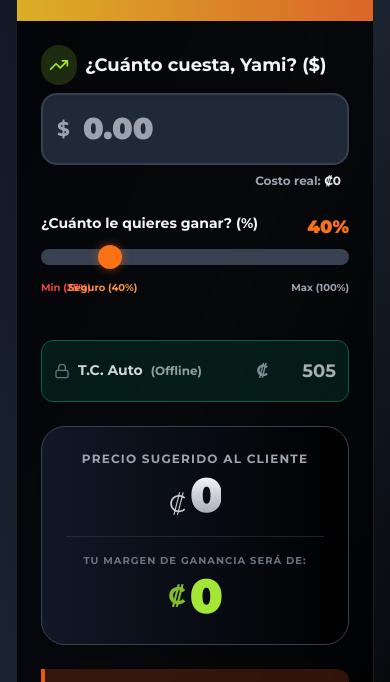
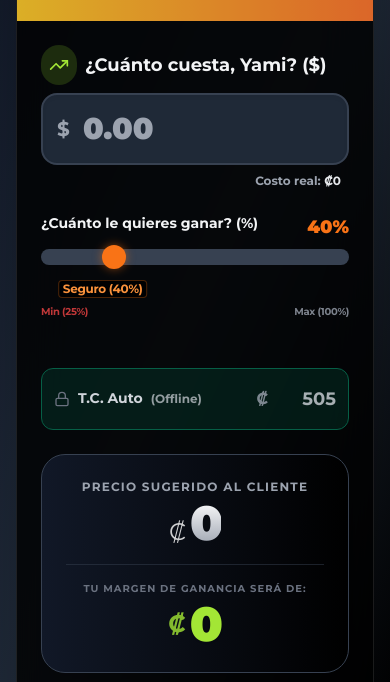
Before and after one commit to TAVCR/calculadorakiwi, a plain HTML site: page index.html in a window 390 px wide. Shown: the part 100-782 px from the top of the page. Drawn offline with nearby package versions, Linux system fonts and the light colour scheme; no server answers; grey boxes are pictures that could not be loaded.

Commit message:
Enhance HTML structure for mobile app experience
Added meta tags for viewport and app capabilities, and improved body styles for a native app-like experience.

```diff
--- a/index.html
+++ b/index.html
@@ -2,7 +2,10 @@
 <html lang="es" class="dark">
 <head>
     <meta charset="UTF-8">
-    <meta name="viewport" content="width=device-width, initial-scale=1.0">
+    <meta name="viewport" content="width=device-width, initial-scale=1.0, maximum-scale=1.0, user-scalable=no, viewport-fit=cover">
+    <meta name="apple-mobile-web-app-capable" content="yes">
+    <meta name="apple-mobile-web-app-status-bar-style" content="black-translucent">
+    <meta name="theme-color" content="#000000">
     <title>Kiwi Glow - Calculadora Personal Shopper</title>
 
     <!-- Fuente Montserrat -->
@@ -29,6 +32,13 @@
     <script src="https://unpkg.com/lucide@latest"></script>
 
     <style>
+        /* Estilos para comportamiento de App Nativa */
+        html, body {
+            overscroll-behavior-y: none; /* Evita el rebote elástico en móviles */
+            height: 100%;
+            overflow: hidden; /* Evita scroll en el body principal */
+        }
+
         /* Estilos personalizados para inputs range y number */
         input[type=number]::-webkit-inner-spin-button,
         input[type=number]::-webkit-outer-spin-button {
@@ -51,9 +61,18 @@
         .range-slider::-webkit-slider-thumb:hover {
             transform: scale(1.1);
         }
+
+        /* Contenedor escroleable suave */
+        .app-container {
+            height: 100%;
+            overflow-y: auto;
+            -webkit-overflow-scrolling: touch;
+        }
     </style>
 </head>
-<body class="font-montserrat min-h-screen flex items-center justify-center p-4 transition-colors duration-500 bg-gradient-to-br from-lime-400 via-emerald-500 to-teal-600 dark:from-gray-900 dark:via-gray-800 dark:to-black">
+<body class="font-montserrat min-h-screen transition-colors duration-500 bg-gradient-to-br from-lime-400 via-emerald-500 to-teal-600 dark:from-gray-900 dark:via-gray-800 dark:to-black">
+
+    <div class="app-container w-full flex items-center justify-center p-4">
 
         <!-- MODAL DE ADVERTENCIA (Oculto por defecto) -->
         <div id="warning-modal" class="fixed inset-0 z-50 flex items-center justify-center bg-black/95 hidden backdrop-blur-sm p-6 transition-all duration-300">
@@ -82,7 +101,7 @@
         </div>
 
         <!-- Tarjeta Principal -->
-    <div class="w-full max-w-md backdrop-blur-xl rounded-3xl shadow-2xl overflow-hidden border transition-all duration-300 relative bg-white/95 border-white/50 dark:bg-black/80 dark:border-white/10">
+        <div class="w-full max-w-md backdrop-blur-xl rounded-3xl shadow-2xl overflow-hidden border transition-all duration-300 relative bg-white/95 border-white/50 dark:bg-black/80 dark:border-white/10 my-auto">
 
             <!-- Encabezado -->
             <div class="bg-gradient-to-r from-yellow-500 to-orange-600 p-6 text-center relative overflow-hidden">
@@ -133,28 +152,35 @@
                     </div>
                 </div>
 
-            <!-- Sección 2: Margen de Ganancia (CORREGIDO) -->
-            <div class="space-y-2 relative pb-5">
+                <!-- Sección 2: Margen de Ganancia (CORREGIDO - Diseño Escalonado) -->
+                <div class="space-y-2 relative pb-8">
                     <label class="font-bold text-sm flex justify-between text-gray-600 dark:text-gray-100">
                         <span>¿Cuánto le quieres ganar? (%)</span>
                         <span class="text-orange-500 font-black text-lg" id="margin-display">40%</span>
                     </label>
+                    <!-- CAMBIO: step="2" en lugar de "5" -->
                     <input
                         type="range"
                         id="margin-slider"
                         min="25"
                         max="100"
-                    step="5"
+                        step="2"
                         value="40"
-                    class="w-full h-4 bg-gray-700 rounded-full appearance-none cursor-pointer range-slider relative z-10"
+                        class="w-full h-4 bg-gray-700 rounded-full appearance-none cursor-pointer range-slider relative z-20"
                     />
-                <!-- Marcadores visuales con Posicionamiento Absoluto Seguro -->
-                <div class="relative w-full h-4 mt-1 text-[10px] font-bold text-gray-500 dark:text-gray-400">
-                    <span class="absolute left-0 text-red-500">Min (25%)</span>
-                    <!-- Posicionado al 20% que equivale al valor 40 en la escala 25-100 -->
-                    <!-- scale: 100-25=75. Value 40-25=15. 15/75 = 0.2 (20%) -->
-                    <span class="absolute left-[20%] -translate-x-1/2 text-orange-400 whitespace-nowrap">Seguro (40%)</span>
-                    <span class="absolute right-0">Max (100%)</span>
+                    <!-- Marcadores visuales: ESCALONADOS para evitar choque -->
+                    <div class="relative w-full h-8 mt-1 text-xs font-bold tracking-tight">
+
+                        <!-- NIVEL SUPERIOR (Prioridad): Seguro 40% -->
+                        <!-- Posicionado al 20% (valor 40 en escala 25-100). z-index alto. -->
+                        <span class="absolute left-[20%] -translate-x-1/2 top-0 text-orange-400 whitespace-nowrap z-10 bg-white/90 dark:bg-black/90 px-1 rounded shadow-sm border border-orange-500/30">
+                            Seguro (40%)
+                        </span>
+
+                        <!-- NIVEL INFERIOR (Fondo): Min y Max -->
+                        <!-- Bajados con 'top-5' para que no choquen con el de arriba -->
+                        <span class="absolute left-0 top-6 text-red-500 text-[10px] opacity-80">Min (25%)</span>
+                        <span class="absolute right-0 top-6 text-gray-400 text-[10px] opacity-80">Max (100%)</span>
                     </div>
                 </div>
 
@@ -237,6 +263,7 @@
                 </button>
             </div>
 
+        </div>
     </div>
 
     <!-- Lógica de la Aplicación -->
@@ -364,15 +391,17 @@
             // 3. Actualizar UI
             updateCalculation();
 
-            // 4. Intentar cerrar (esto depende del navegador/entorno)
+            // 4. Intentar ir atrás en el historial (Regresar a WhatsApp)
+            if (window.history.length > 1) {
+                window.history.back();
+            } else {
+                // Fallback: Intentar cerrar ventana si no hay historial
                 try {
                     window.close();
-            } catch (e) {
-                console.log("No se pudo cerrar automáticamente");
+                } catch (e) {}
             }
 
-            // Si no se cierra, al menos queda limpia para el siguiente uso.
-            // Opcional: Mostrar feedback visual de que se limpió.
+            // Feedback visual por si no se cierra
             const originalText = btnClose.innerHTML;
             btnClose.innerHTML = '<i data-lucide="check" width="24"></i> ¡Calculadora Reiniciada!';
             lucide.createIcons();
```
Lines whose indentation alone changed are shown as unchanged.
